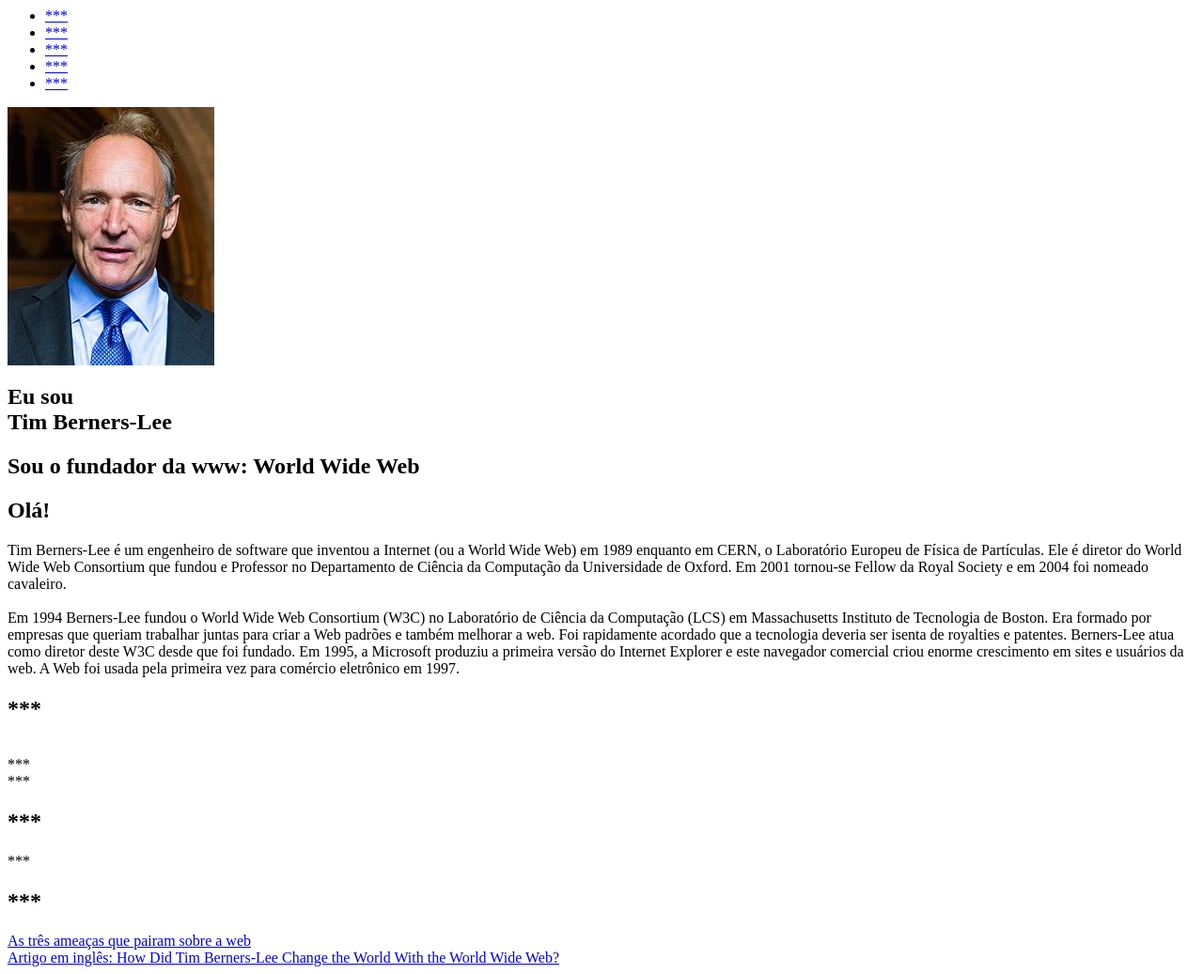
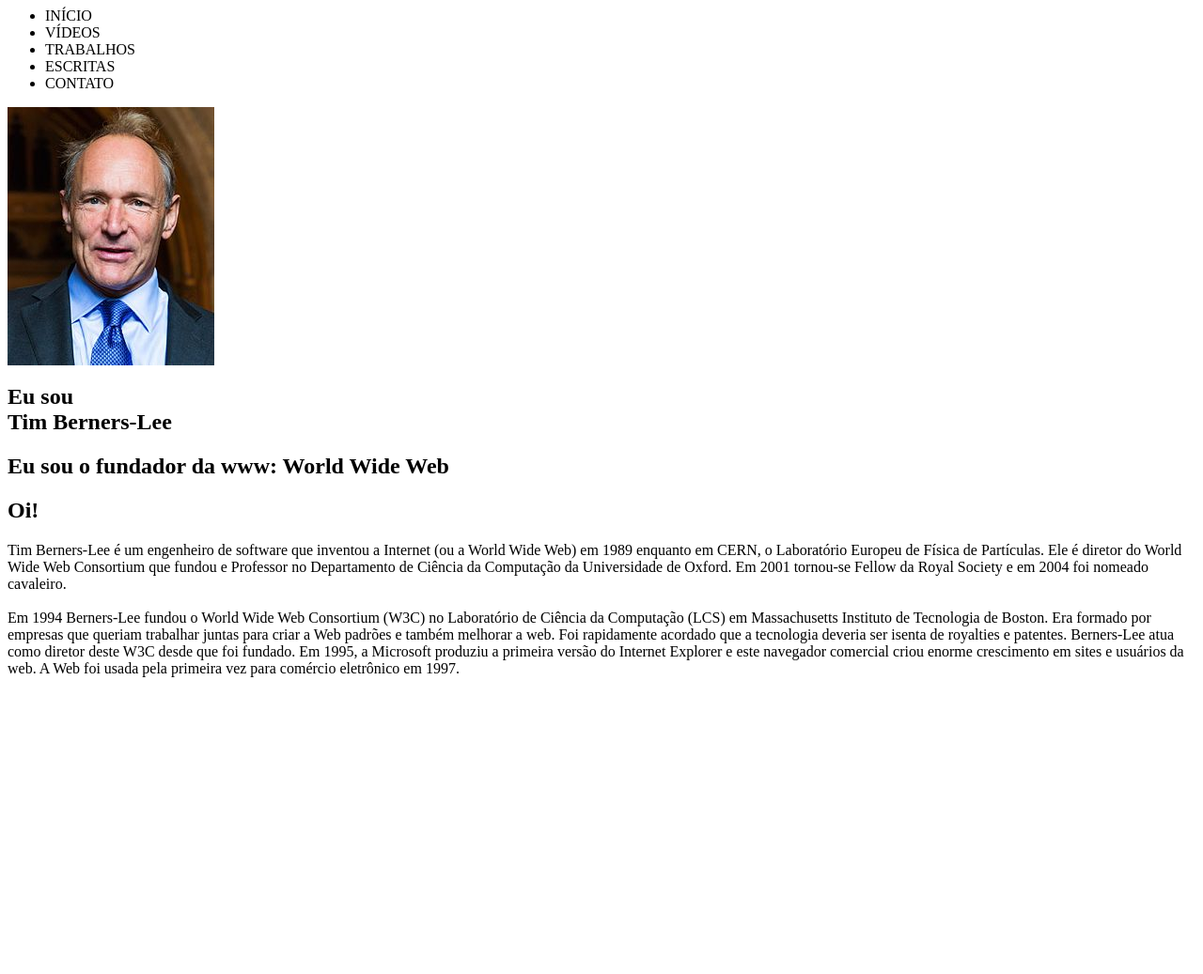
Before and after one commit to Vanessarbo/STBL, a plain HTML site: page index.html in a window 1280 px wide. Shown: the whole page at 94% size. After the commit the page ends 800 px from the top, so only its background shows below. Drawn offline with Linux system fonts and the light colour scheme; a web font is replaced by a local one.

Commit message:
Add files via upload

```diff
--- a/index.html
+++ b/index.html
@@ -3,31 +3,29 @@
 <head>
 	<title>Sir Tim Berners-Lee</title>
 	<link rel="stylesheet" href="style.css">
-	<link href="***" rel="stylesheet">
+	<link href="https://fonts.googleappis.com/css?family=Cinzel+Decorative&display=swap" rel="stylesheet">
 </head>
 
 <body>
-
+    <!-- sessão 1: welcome  -->
 	<ul class="menu">
-		<li class="links"><a href="#inicio">***</a></li>
-		<li class="links"><a href="#videos">***</a></li>
-		<li class="links"><a href="#trabalho">***</a></li>
-		<li class="links"><a href="#escritos">***</a></li>
-		<li class="links"><a href="#contato">***</a></li>
-
+		<li class="links">INÍCIO</li>
+		<li class="links">VÍDEOS</li>
+		<li class="links">TRABALHOS</li>
+		<li class="links">ESCRITAS</li>
+		<li class="links">CONTATO</li>
 	</ul>
-
-	<section id="inicio" class="parallax-container">
+	<section id="welcome" class="parallax-container">
 		<div class="parallax-inner">
-			<img src="stbl.jpg" class="perfil" />
-			<h1>Eu sou <br><span id="nome">Tim Berners-Lee</span></h1>
-			<h2> Sou o fundador da www: World Wide Web</h2>
+			<img src="stbl.jpg" class="profile" />
+			<h1> Eu sou <br><span id="name">Tim Berners-Lee</span></h1>
+			<h2> Eu sou o fundador da www: World Wide Web </h2>
 		</div>
 	</section>
 
 	<section id="bio">
-		<h1>Olá!</h1>
-		<div class="linha"></div>
+		<h1>Oi!</h1>
+		<div class="line"></div>
 		<p>Tim Berners-Lee é um engenheiro de software que inventou a Internet (ou a World Wide Web) em 1989 enquanto em
 			CERN, o Laboratório Europeu de Física de Partículas.
 
@@ -46,31 +44,6 @@
 			A Web foi usada pela primeira vez para comércio eletrônico em 1997.</p>
 	</section>
 
-	<section id="videos">
-        <h1>***</h1>
-        <div class="linha"></div>
-        <br>
-        ***
-        <br>
-        ***
-    </section>
-
-	<section id="trabalho">
-        <h1>***</h1>
-        <div class="line"></div>
-        ***
-    </section>
-
-    <section id="escritos">
-        <h1>***</h1>
-        <div class="line"></div>
-        <a href=***>As três ameaças que pairam sobre a web</a>
-        <br>
-        <a href=***>Artigo em inglês: How Did Tim Berners-Lee Change the World With the World Wide Web?</a>
-    </section>
-
-
-
 </body>
 
 </html>
```
